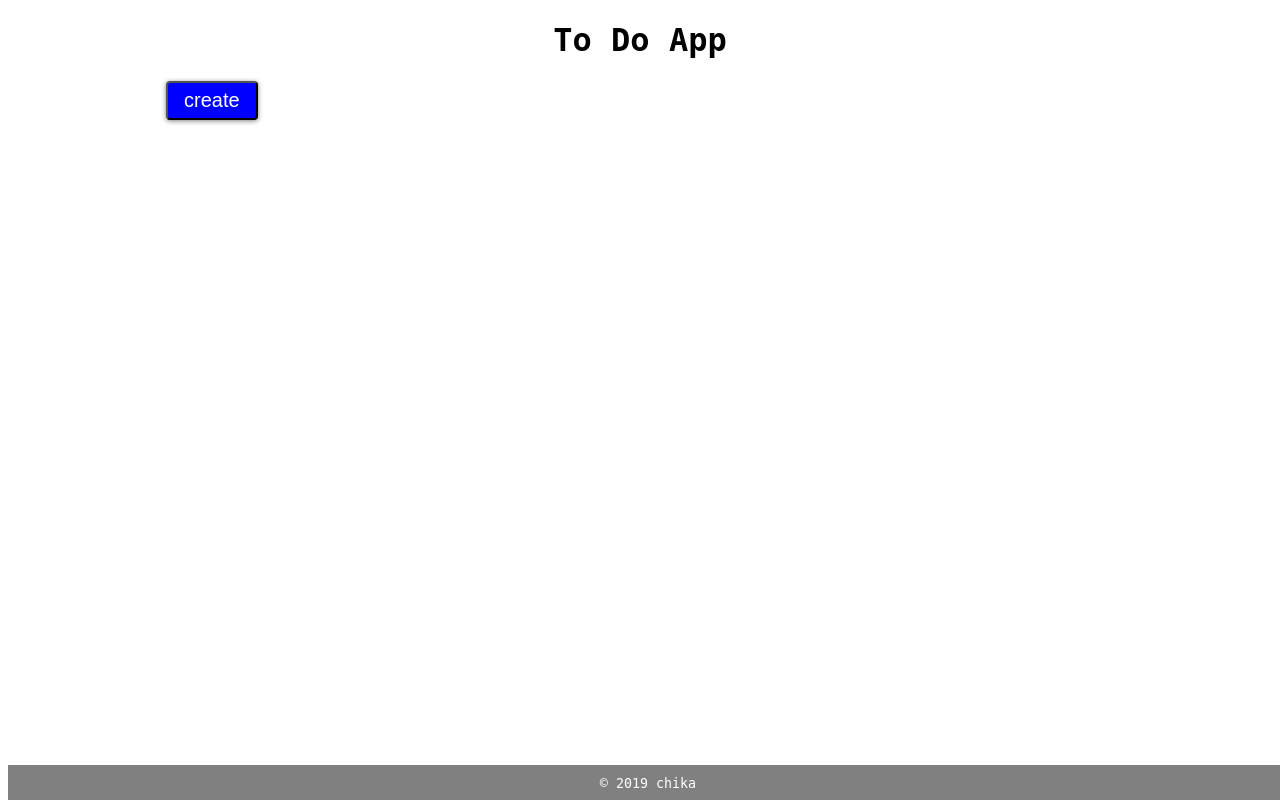
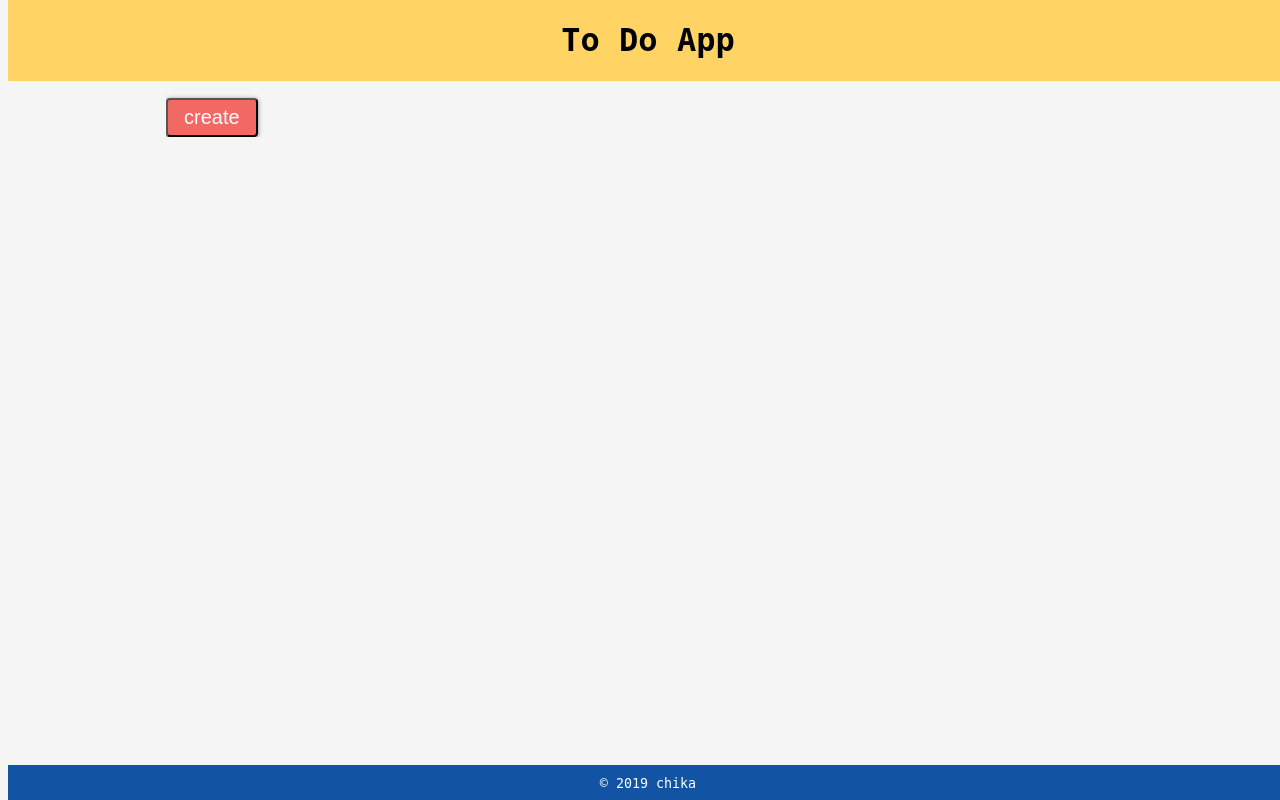
Before and after one commit to takumi34/django_todo, a Django app: page / in a window 1280 px wide. Run offline with Django 3.2, Linux system fonts and the light colour scheme; data that the repository does not hold is empty.

Commit message:
update css

```diff
--- a/app/static/app/css/style.css
+++ b/app/static/app/css/style.css
@@ -1,15 +1,24 @@
 body {
 	font-family: mono;
+	background: #F5F5F5;
 
+}
+.header {
+	background: #FFD464;
+	display: block;
+	top: 0;
+	position: absolute;
+	width: 100%;
 }
 
 h1 {
 	text-align: center;
 }
 
+
 button {
 	padding: .3em .8em;
-	background: blue;
+	background: #F26964;
 	box-shadow: 0 .05em .25em gray;
 	color: white;
 	border-radius: .2em;
@@ -43,12 +52,14 @@ footer {
 	position: absolute;
 	bottom: 0;
 	text-align: center;
-	background-color: gray;
+	background-color: #1253A4;
 	color: white;
 	width: 100%;
 }
 
 .container {
+	padding-top: 90px;
 	width: 75%;
 	margin: auto;
+	overflow: auto;
 }
--- a/app/templates/app/base.html
+++ b/app/templates/app/base.html
@@ -8,8 +8,9 @@
 </head>
 
 <body>
+<div class="header">
   <h1>To Do App</h1>
-
+</div>
   <div class="container">
     {% block content %}{% endblock %}
   </div>
```
